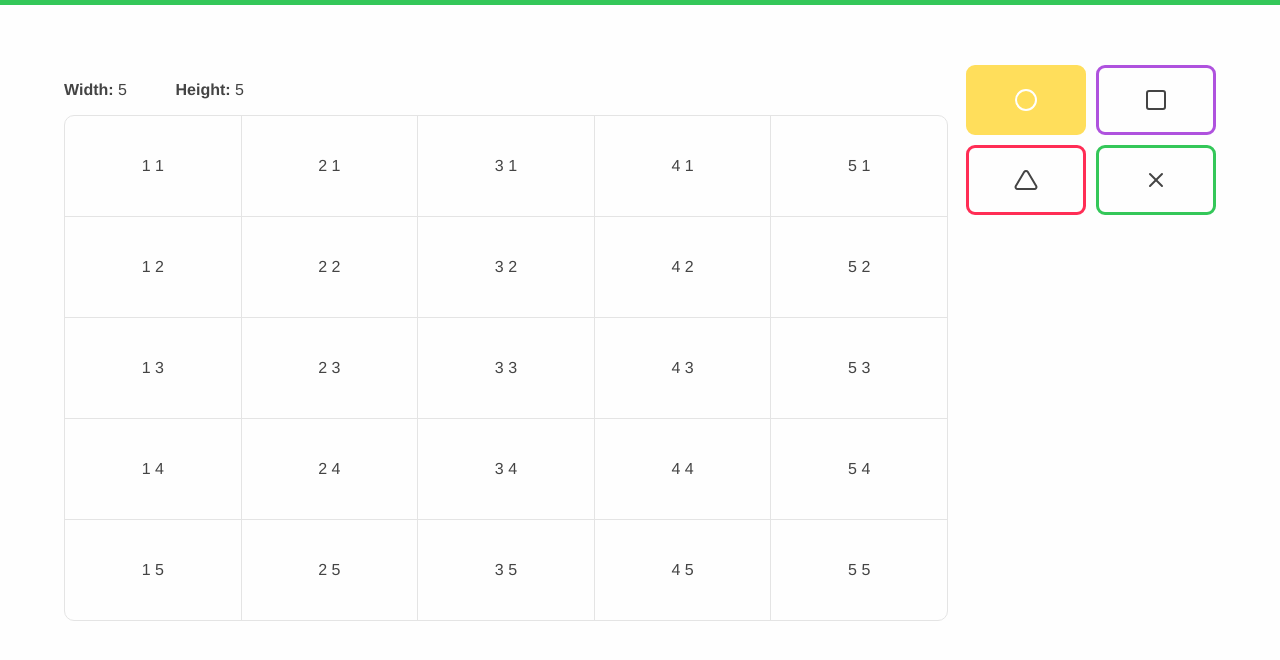
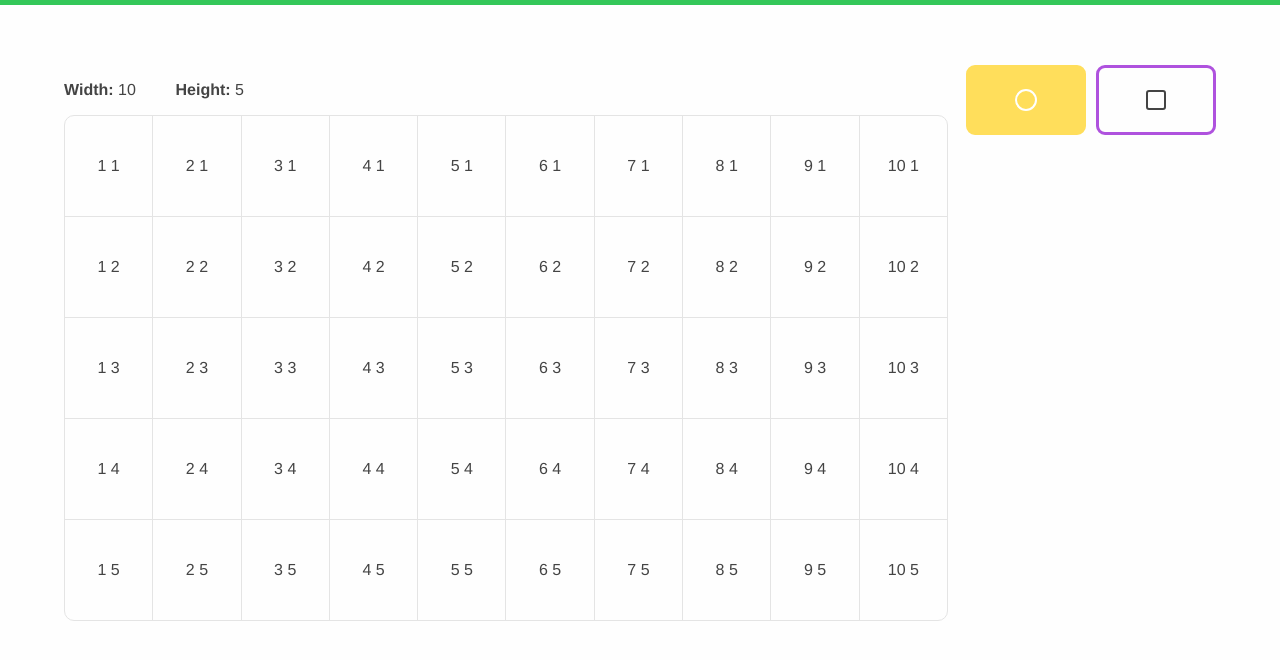
Before and after one commit to JipFr/cells-game, a Vue app: page / in a window 1280 px wide. Shown: the top 660 px of the page. Built offline with nearby package versions, Linux system fonts and the light colour scheme.

Commit message:
feat(game): keep "placed at" date in walls

```diff
--- a/src/components/Game.vue
+++ b/src/components/Game.vue
@@ -15,7 +15,9 @@
 						<div
 							class="top-wall wall"
 							:class="e(x, y - 1)?.top ? '' : 'other-wall'"
-							:style="e(x, y - 1).top && `--c: ${colors[e(x, y - 1).top - 1]}`"
+							:style="
+								e(x, y - 1).top && `--c: ${colors[e(x, y - 1).top.player - 1]}`
+							"
 							@click="() => doToggle(x, y - 1, 'top')"
 						></div>
 
@@ -23,7 +25,8 @@
 							class="left-wall wall"
 							:class="e(x - 1, y)?.left ? '' : 'other-wall'"
 							:style="
-								e(x - 1, y).left && `--c: ${colors[e(x - 1, y).left - 1]}`
+								e(x - 1, y).left &&
+								`--c: ${colors[e(x - 1, y).left.player - 1]}`
 							"
 							@click="() => doToggle(x - 1, y, 'left')"
 						></div>
@@ -31,7 +34,7 @@
 						<div
 							class="bottom-wall wall"
 							:class="walls[x]?.[y]?.top ? '' : 'other-wall'"
-							:style="e(x, y).top && `--c: ${colors[e(x, y).top - 1]}`"
+							:style="e(x, y).top && `--c: ${colors[e(x, y).top.player - 1]}`"
 							@click="() => doToggle(x, y, 'top')"
 						></div>
 
@@ -41,7 +44,9 @@
 					<div
 						class="right-wall wall"
 						:class="e(width, y)?.left ? '' : 'other-wall'"
-						:style="e(width, y).left && `--c: ${colors[e(width, y).left - 1]}`"
+						:style="
+							e(width, y).left && `--c: ${colors[e(width, y).left.player - 1]}`
+						"
 						@click="() => doToggle(width, y, 'left')"
 					></div>
 				</div>
@@ -229,6 +234,11 @@ import xIcon from "@icons/x.svg";
 // Types
 type Direction = "left" | "top";
 
+interface Cell {
+	player: number;
+	placedAt: number;
+}
+
 export default defineComponent({
 	components: {
 		Button,
@@ -238,7 +248,7 @@ export default defineComponent({
 		xIcon,
 	},
 	setup: () => {
-		const width = ref(5);
+		const width = ref(10);
 		const height = ref(5);
 		const colors = ref([
 			"rgb(255, 222, 91)",
@@ -247,23 +257,26 @@ export default defineComponent({
 			"rgb(52, 199, 89)",
 		]);
 
-		const playerCount = ref(colors.value.length);
+		const playerCount = ref(2);
 		const turn = ref(1);
 
-		const walls = ref(
+		const walls = ref<{ left: Cell | null; top: Cell | null }[][]>(
 			Array(width.value + 1)
-				.fill(0)
+				.fill(false)
 				.map((_) =>
 					Array(height.value + 1)
-						.fill(0)
-						.map((v) => ({ left: 0, top: 0 }))
+						.fill(false)
+						.map((_) => ({ left: null, top: null }))
 				)
 		);
 
 		function doToggle(x: number, y: number, dir: Direction) {
 			// console.log(x, y, dir);
-			if (walls.value[x][y][dir] == 0) {
-				walls.value[x][y][dir] = turn.value;
+			if (walls.value[x][y][dir] == null) {
+				walls.value[x][y][dir] = {
+					player: turn.value,
+					placedAt: Date.now(),
+				};
 				console.log(turn.value);
 				turn.value++;
 				turn.value = ((turn.value - 1) % playerCount.value) + 1;
```
